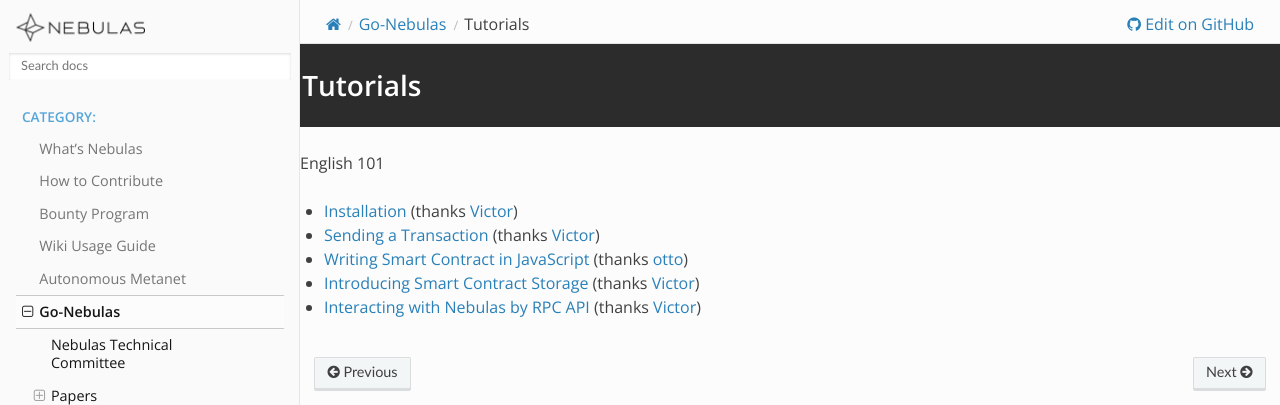
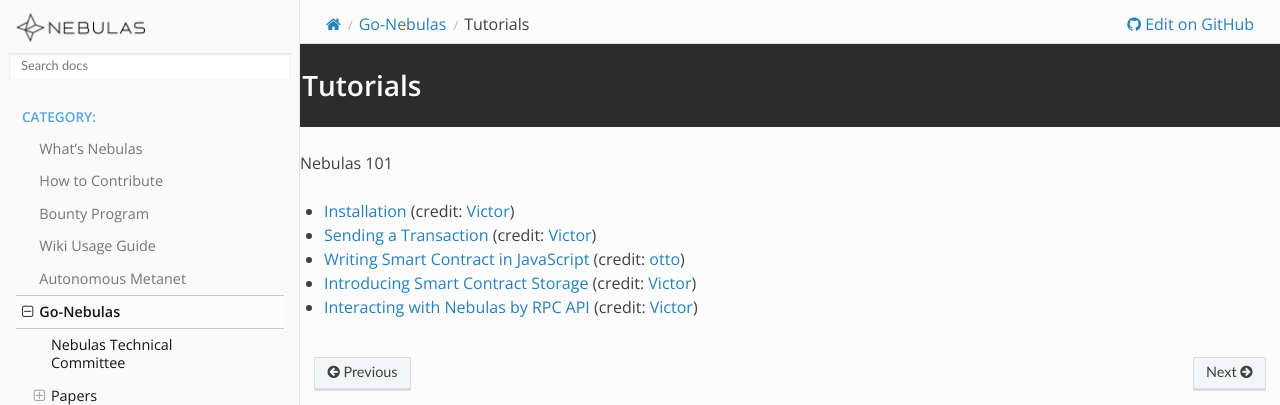
Before and after one commit to nebulasio/nebdocs, a Sphinx documentation site: the page built from docs/go-nebulas/tutorials/README.md, in a window 1280 px wide. Shown: the top 405 px of the page. Built offline with Sphinx 7.4.7 and the Read the Docs theme 2.0.0, drawn with Linux system fonts in a browser that asks for light colours; pages that are not in the unit, such as notebooks, are missing from menus.

Commit message:
update tutorials readme

```diff
--- a/docs/go-nebulas/tutorials/README.md
+++ b/docs/go-nebulas/tutorials/README.md
@@ -1,9 +1,9 @@
 # Tutorials
 
-English 101
+Nebulas 101
 
-* [Installation](01-installation.md) \(thanks [Victor](https://github.com/victorychain)\)
-* [Sending a Transaction](02-transaction.md) \(thanks [Victor](https://github.com/victorychain)\)
-* [Writing Smart Contract in JavaScript](03-smart-contracts-javascript.md) \(thanks [otto](https://github.com/ottokafka)\)
-* [Introducing Smart Contract Storage](04-smart-contract-storage.md) \(thanks [Victor](https://github.com/victorychain)\)
-* [Interacting with Nebulas by RPC API](05-interacting-with-nebulas-by-rpc-api.md) \(thanks [Victor](https://github.com/victorychain)\)
+* [Installation](01-installation.md) \(credit: [Victor](https://github.com/victorychain)\)
+* [Sending a Transaction](02-transaction.md) \(credit: [Victor](https://github.com/victorychain)\)
+* [Writing Smart Contract in JavaScript](03-smart-contracts-javascript.md) \(credit: [otto](https://github.com/ottokafka)\)
+* [Introducing Smart Contract Storage](04-smart-contract-storage.md) \(credit: [Victor](https://github.com/victorychain)\)
+* [Interacting with Nebulas by RPC API](05-interacting-with-nebulas-by-rpc-api.md) \(credit: [Victor](https://github.com/victorychain)\)
```
